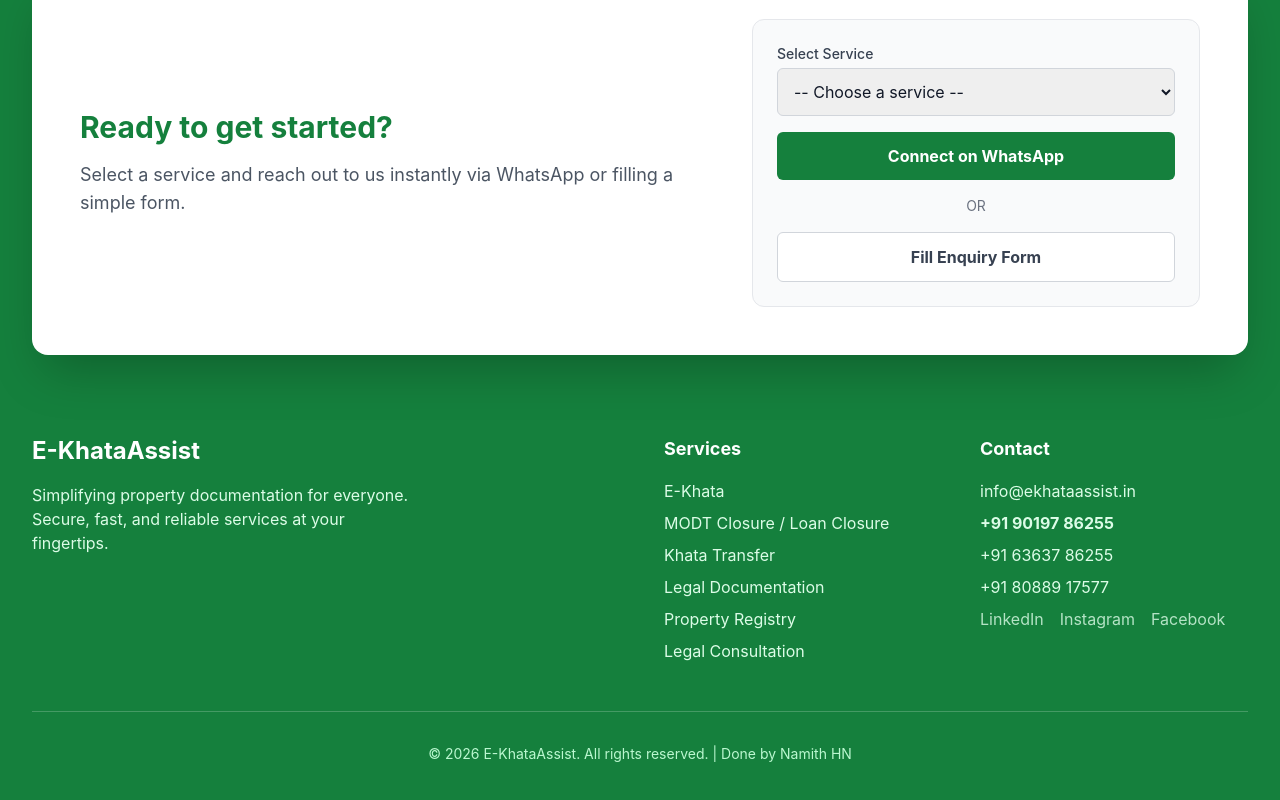
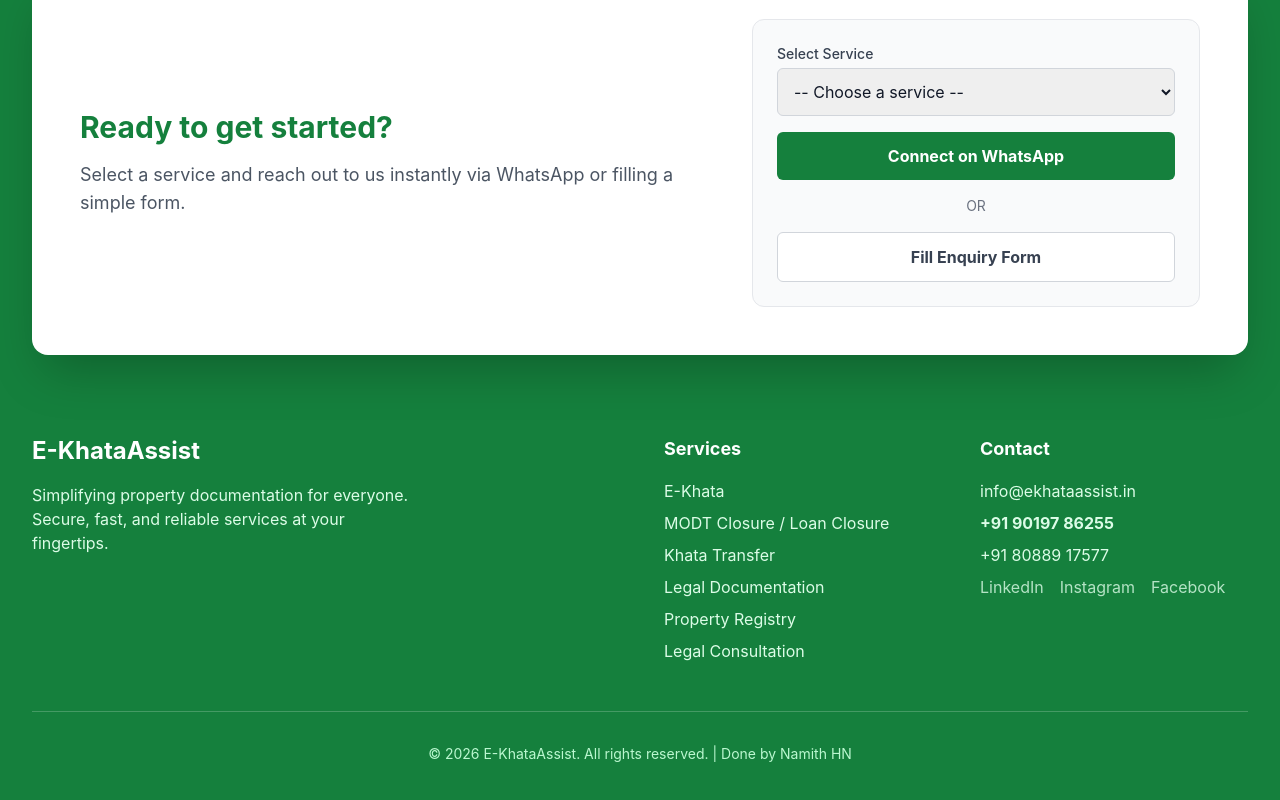
Before and after one commit to Namithhn025/E-KhataAssist, a React (Vite) app: page / in a window 1280 px wide. Shown: the part 8866-9666 px from the top of the page. Built offline with nearby package versions, Linux system fonts and the light colour scheme.

Commit message:
Remove secondary contact number +91 63637 86255

```diff
--- a/src/components/FAQ.jsx
+++ b/src/components/FAQ.jsx
@@ -12,7 +12,7 @@
     },
     {
         question: "How do I get started with a service?",
-        answer: "Getting started is simple. You can click 'Apply Now' on any service, or contact us via WhatsApp/Call at +91 90197 86255, +91 63637 86255 or +91 80889 17577. Share your property details, and we'll guide you on the specific documents required."
+        answer: "Getting started is simple. You can click 'Apply Now' on any service, or contact us via WhatsApp/Call at +91 90197 86255 or +91 80889 17577. Share your property details, and we'll guide you on the specific documents required."
     },
     {
         question: "Will I receive regular updates on my request?",
--- a/src/components/Footer.jsx
+++ b/src/components/Footer.jsx
@@ -93,7 +93,6 @@
                         <ul className="space-y-2 text-green-100">
                             <li>info@ekhataassist.in</li>
                             <li className="font-bold">+91 90197 86255</li>
-                            <li>+91 63637 86255</li>
                             <li>+91 80889 17577</li>
                             <li className="flex gap-4 mt-4">
                                 <a href="https://www.linkedin.com/company/ekhataassist/" target="_blank" rel="noopener noreferrer" className="opacity-80 hover:opacity-100">LinkedIn</a>
```
